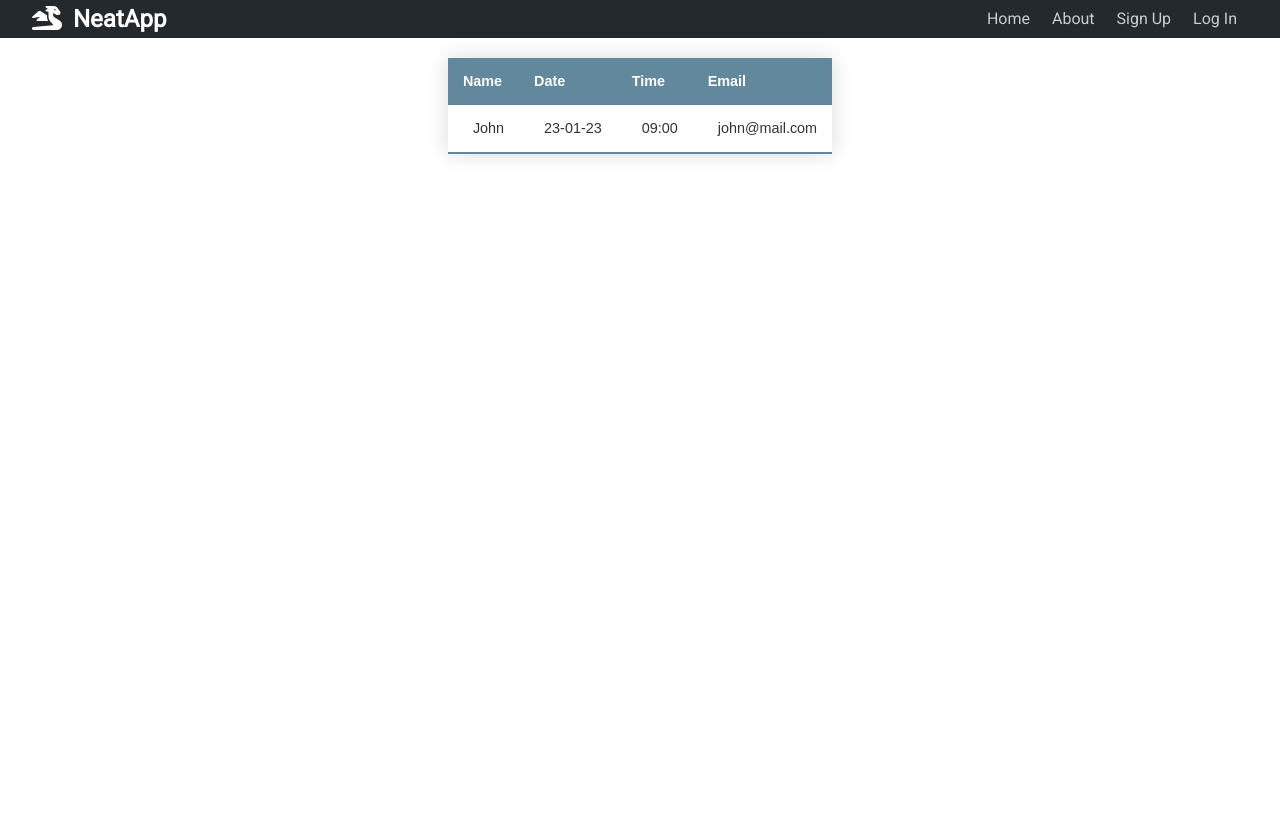
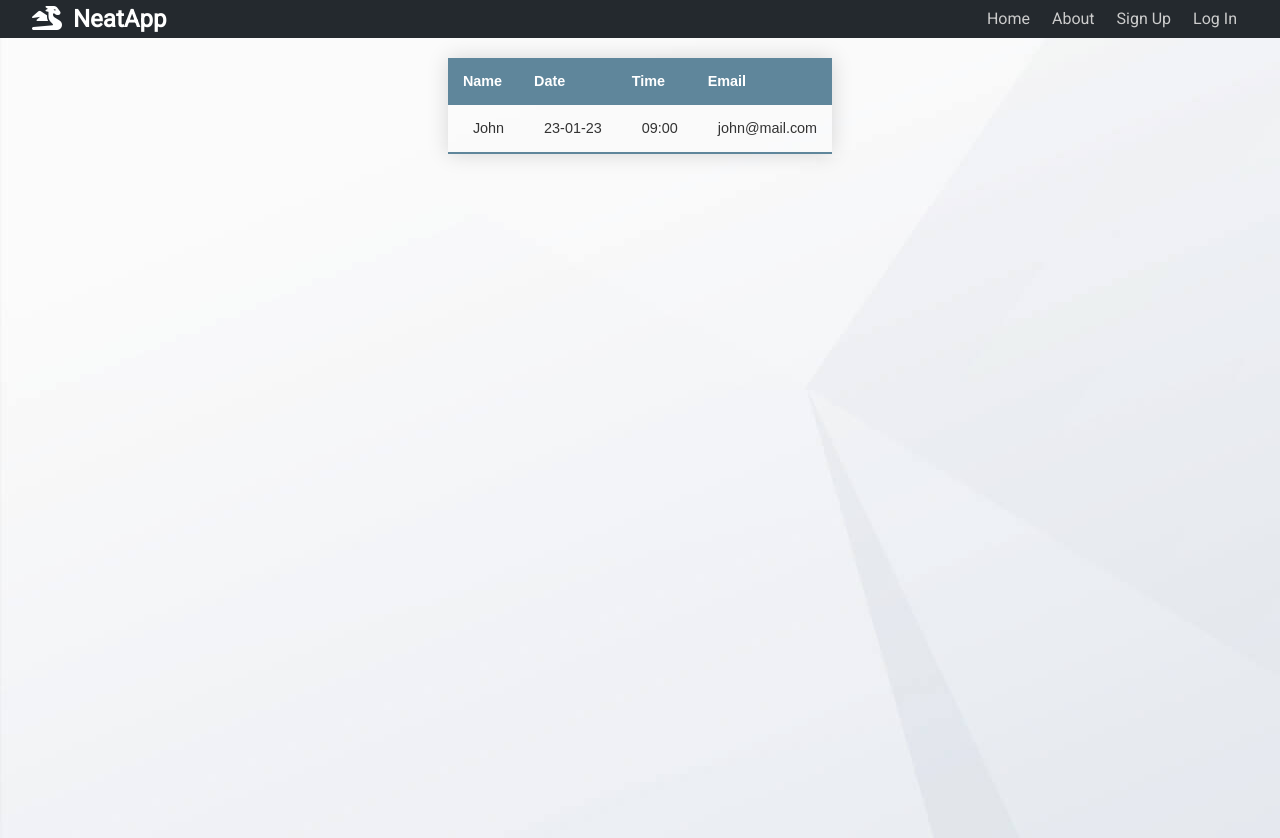
Before and after one commit to Nita1001/neatApp, a React (Create React App) app: page /admin in a window 1280 px wide. Before the commit the page ends 800 px from the top, so only its background shows below. Built offline with nearby package versions, Linux system fonts and the light colour scheme; no server answers.

Commit message:
adminPage

```diff
--- a/src/index.css
+++ b/src/index.css
@@ -67,25 +67,32 @@ body {
     background-color: var(--white);
     font-family: "Roboto", "Arimo", sans-serif;
 }
-
+.calendarsGridContainer,
 .profile,
-.admin {
+.adminsPage {
     height: 100vh;
 }
 
 /* Backgrounds */
+
+.adminBackground {
+    height: 100vh;
+    background-image: url("./assets/images/SL_042620.jpg");
+    background-repeat: no-repeat;
+    background-blend-mode: darken;
+}
 
 .scheduleBackground {
     height: 100vh;
+    background-image: url("./assets/images/da81bd01-eef0-42a0-9a1c-28292e11d84d.jfif");
     background-repeat: no-repeat;
     background-blend-mode: darken;
-    background-image: url("./assets/images/da81bd01-eef0-42a0-9a1c-28292e11d84d.jfif");
 }
 .profileBackground {
     background-size: cover;
+    background-image: url("./assets/images/background101.jpg");
     background-position: center;
     background-repeat: no-repeat;
-    background-image: url("./assets/images/background101.jpg");
 }
 .profileHeaderBackground {
     height: 30vh;
@@ -105,6 +112,7 @@ body {
 .profileHeader h2 {
     padding-bottom: 1rem;
 }
+
 /* HEXAGONS */
 .hexagonsContainer {
     position: relative;
@@ -471,6 +479,7 @@ span {
     border-radius: 0.5rem;
     width: fit-content;
 }
+
 /* Home Page */
 .home {
     width: 80%;
@@ -532,8 +541,8 @@ span {
 }
 
 /* Admins Page */
-.adminsPage {
-}
+
+/* Table */
 
 /* List */
 .list {
@@ -889,12 +898,6 @@ input[type="submit"]:disabled {
 }
 
 /* Calendar styles */
-
-.calendarsGridContainer {
-    width: 100%;
-}
-
-/* OTHER */
 
 .calendarContainer {
     display: flex;
```
